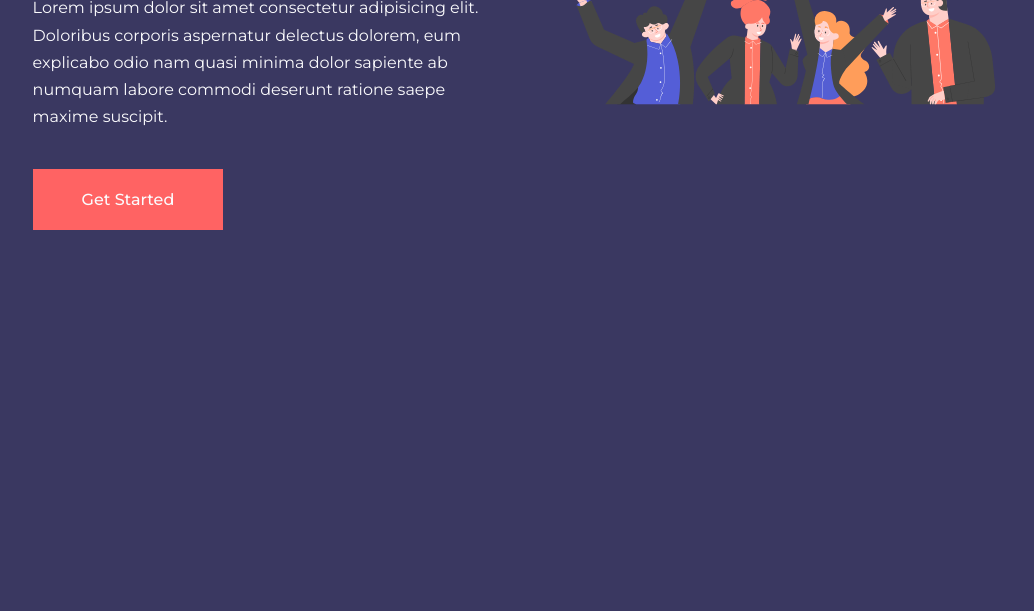
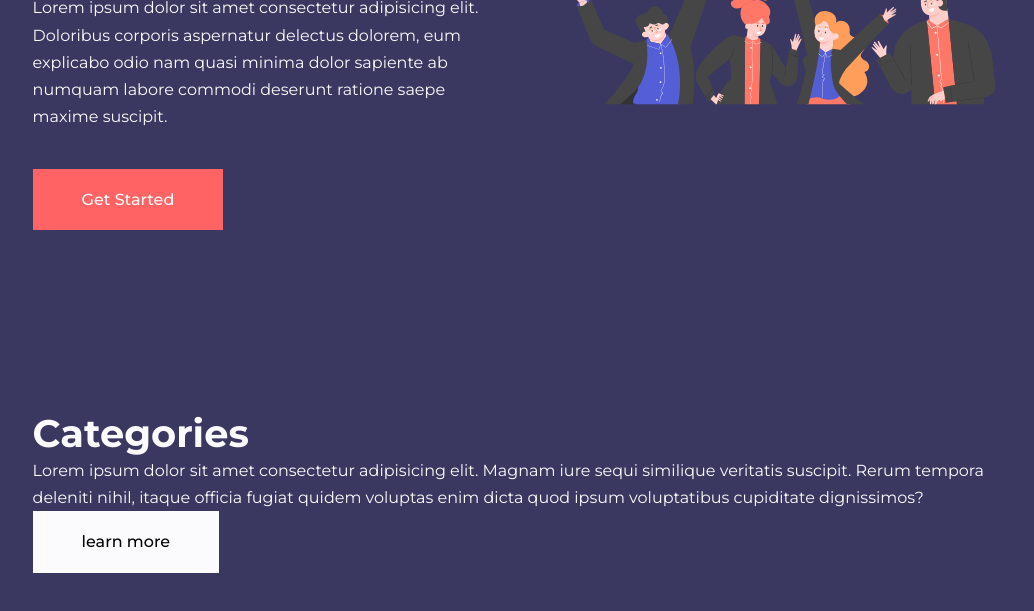
Before and after one commit to Thami618/Edu-Project, a plain HTML site: page index.html in a window 1280 px wide. Shown: the part 325-936 px from the top of the page, without its empty margins (121-1155 px from the left). Before the commit the page ends 800 px from the top, so only its background shows below. Drawn offline with nearby package versions, Linux system fonts and the light colour scheme.

Commit message:
started catergories 39:46

```diff
--- a/index.html
+++ b/index.html
@@ -50,5 +50,26 @@
 
     </header>
     <!-- ==========END OF HEADER===============-->
+
+
+    <section class="categories">
+        <div class="container categories_container">
+            <div class="categories_left">
+                <h1>Categories</h1>
+                <p>
+                    Lorem ipsum dolor sit amet consectetur adipisicing elit.
+                    Magnam iure sequi similique veritatis suscipit.
+                    Rerum tempora deleniti nihil, itaque officia fugiat quidem
+                    voluptas enim dicta quod ipsum voluptatibus cupiditate dignissimos?
+
+                </p>
+                <a href="#" class="btn">learn more </a>
+            </div>
+
+            <div class="categories_right">
+
+            </div>
+        </div> </div>
+    </section>
 </body>
 </html>
```
